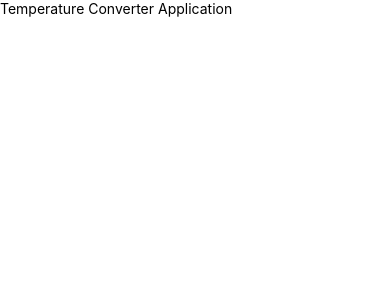
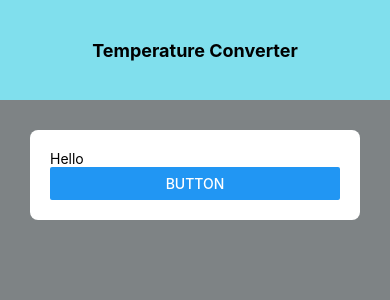
Before and after one commit to DanDaMan23/TemperatureConverterMobile, a React Native app: screen / in a window 390 px wide. Shown: the top 300 px of the page. Built offline with nearby package versions, Linux system fonts and the light colour scheme.

Commit message:
Header and Card Added

```diff
--- a/App.js
+++ b/App.js
@@ -1,11 +1,21 @@
 import { StatusBar } from 'expo-status-bar';
 import React from 'react';
-import { StyleSheet, Text, View } from 'react-native';
+import { StyleSheet, Text, View, Button } from 'react-native';
+
+import Header from './components/Header';
+import Card from './components/Card';
 
 export default function App() {
   return (
     <View style={styles.screen}>
-      <Text>Temperature Converter Application</Text>
+      <Header title="Temperature Converter" />
+
+      <Card style={styles.temperatureConverter}>
+        <Text>Hello</Text>
+        <Button title="Button" />
+      </Card>
+
+
       <StatusBar style="auto" />
     </View>
   );
@@ -13,6 +23,9 @@ export default function App() {
 
 const styles = StyleSheet.create({
   screen: {
-
+    flex: 1,
+    backgroundColor: '#7e8385'
   },
+  temperatureConverter: {
+  }
 });
--- /dev/null
+++ b/components/Card.js
@@ -0,0 +1,17 @@
+import React from 'react';
+import {View, StyleSheet} from 'react-native';
+
+const Card = props => <View style={{...styles.card, ...props.style}}>{props.children}</View>
+
+const styles = StyleSheet.create({
+    card: {
+        backgroundColor: 'white',
+        padding: 20,
+        margin: 30,
+        borderRadius: 8
+    }
+});
+
+
+
+export default Card;
--- /dev/null
+++ b/components/Header.js
@@ -0,0 +1,26 @@
+import React from 'react';
+import {View, Text, StyleSheet} from 'react-native';
+
+const Header = props => (
+    <View style={styles.header}>
+        <Text style={styles.titleText}>{props.title}</Text>
+    </View>
+);
+
+const styles = StyleSheet.create({
+    header: {
+        width: '100%',
+        height: 90,
+        alignItems: 'center',
+        justifyContent: 'center',
+        backgroundColor: '#80dfed',
+        paddingVertical: 50
+    },
+    titleText: {
+        fontWeight: 'bold',
+        fontSize: 18
+    }
+});
+
+
+export default Header;
```
